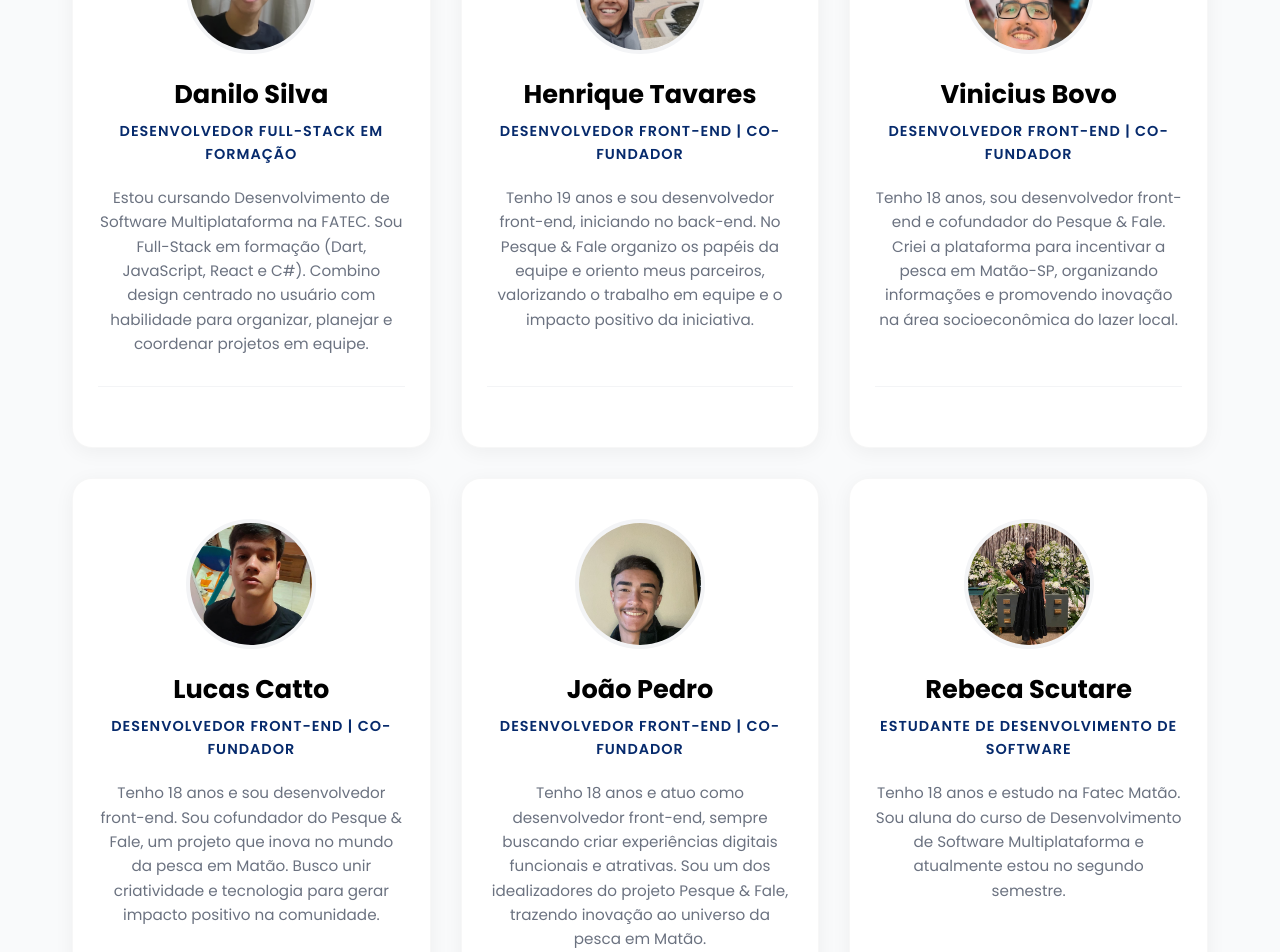
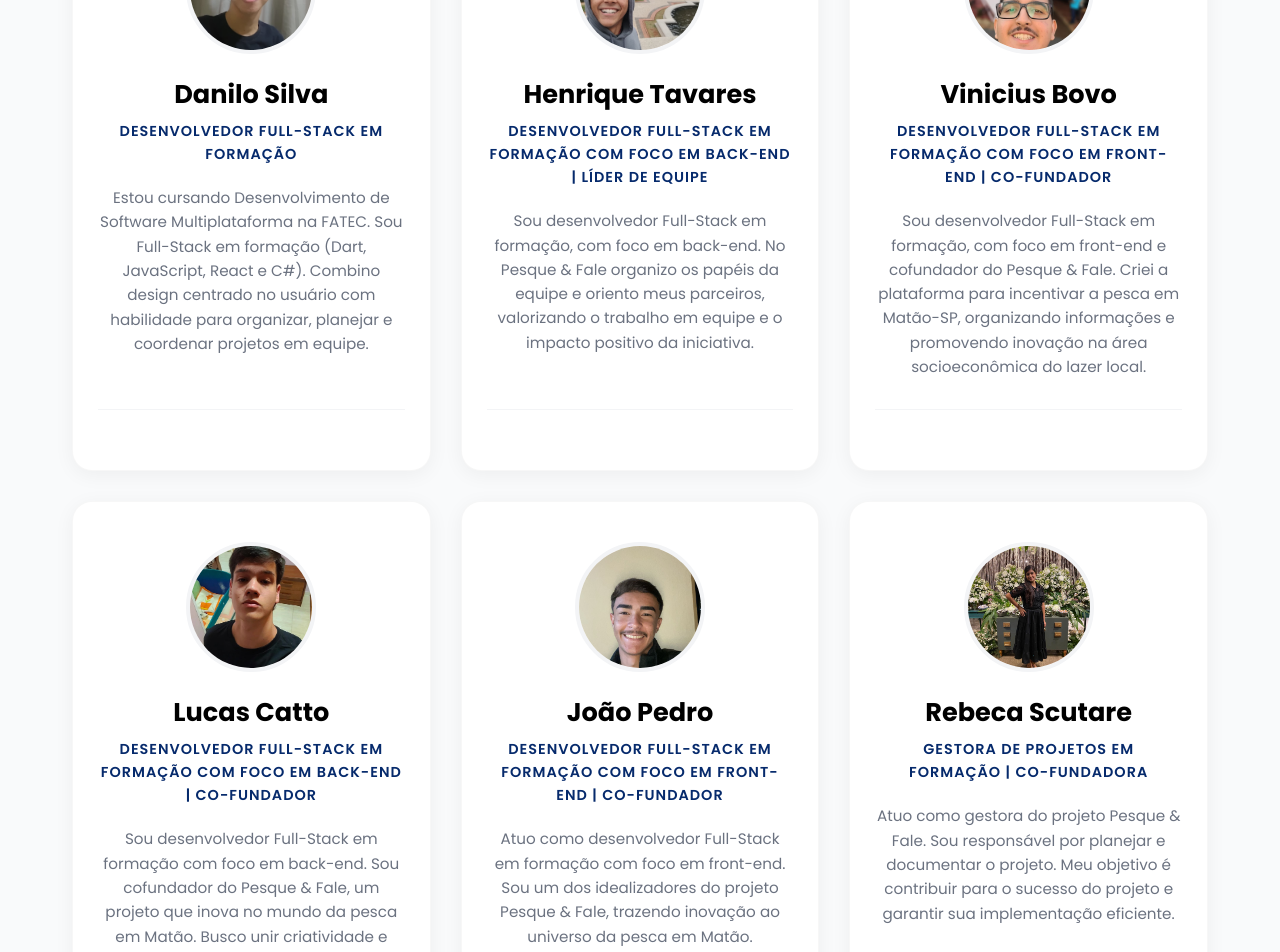
Before and after one commit to daniykt/Pesque-Fale, a React (Create React App) app: page / in a window 1280 px wide. Shown: the part 2240-3192 px from the top of the page. Built offline with nearby package versions, Linux system fonts and the light colour scheme; no server answers; a web font is replaced by a local one.

Commit message:
atualizei as descrições de cada membro do grupo

```diff
--- a/src/pages/Index/Index.jsx
+++ b/src/pages/Index/Index.jsx
@@ -23,40 +23,40 @@ const teamMembers = [
   },
   {
     nome: "Henrique Tavares",
-    role: "Desenvolvedor Front-End | Co-Fundador",
-    bio: "Tenho 19 anos e sou desenvolvedor front-end, iniciando no back-end. No Pesque & Fale organizo os papéis da equipe e oriento meus parceiros, valorizando o trabalho em equipe e o impacto positivo da iniciativa.",
+    role: "Desenvolvedor Full-Stack em Formação com foco em back-end | Líder de Equipe",
+    bio: "Sou desenvolvedor Full-Stack em formação, com foco em back-end. No Pesque & Fale organizo os papéis da equipe e oriento meus parceiros, valorizando o trabalho em equipe e o impacto positivo da iniciativa.",
     foto: imgFotoHenrique,
     linkedin: "#",
     github: "#"
   },
   {
     nome: "Vinicius Bovo",
-    role: "Desenvolvedor Front-End | Co-Fundador",
-    bio: "Tenho 18 anos, sou desenvolvedor front-end e cofundador do Pesque & Fale. Criei a plataforma para incentivar a pesca em Matão-SP, organizando informações e promovendo inovação na área socioeconômica do lazer local.",
+    role: "Desenvolvedor Full-Stack em Formação com foco em front-end | Co-Fundador",
+    bio: "Sou desenvolvedor Full-Stack em formação, com foco em front-end e cofundador do Pesque & Fale. Criei a plataforma para incentivar a pesca em Matão-SP, organizando informações e promovendo inovação na área socioeconômica do lazer local.",
     foto: imgFotoVinicius,
     linkedin: "#",
     github: "#"
   },
   {
     nome: "Lucas Catto",
-    role: "Desenvolvedor Front-End | Co-Fundador",
-    bio: "Tenho 18 anos e sou desenvolvedor front-end. Sou cofundador do Pesque & Fale, um projeto que inova no mundo da pesca em Matão. Busco unir criatividade e tecnologia para gerar impacto positivo na comunidade.",
+    role: "Desenvolvedor Full-Stack em Formação com foco em back-end | Co-Fundador",
+    bio: "Sou desenvolvedor Full-Stack em formação com foco em back-end. Sou cofundador do Pesque & Fale, um projeto que inova no mundo da pesca em Matão. Busco unir criatividade e tecnologia para gerar impacto positivo na comunidade.",
     foto: imgFotoLucas,
     linkedin: "#",
     github: "#"
   },
   {
     nome: "João Pedro",
-    role: "Desenvolvedor Front-End | Co-Fundador",
-    bio: "Tenho 18 anos e atuo como desenvolvedor front-end, sempre buscando criar experiências digitais funcionais e atrativas. Sou um dos idealizadores do projeto Pesque & Fale, trazendo inovação ao universo da pesca em Matão.",
+    role: "Desenvolvedor Full-Stack em Formação com foco em front-end | Co-Fundador",
+    bio: "Atuo como desenvolvedor Full-Stack em formação com foco em front-end. Sou um dos idealizadores do projeto Pesque & Fale, trazendo inovação ao universo da pesca em Matão.",
     foto: imgFotoJoao,
     linkedin: "#",
     github: "#"
   },
   {
     nome: "Rebeca Scutare",
-    role: "Estudante de Desenvolvimento de Software",
-    bio: "Tenho 18 anos e estudo na Fatec Matão. Sou aluna do curso de Desenvolvimento de Software Multiplataforma e atualmente estou no segundo semestre.",
+    role: "Gestora de Projetos em Formação | Co-Fundadora",
+    bio: "Atuo como gestora do projeto Pesque & Fale. Sou responsável por planejar e documentar o projeto. Meu objetivo é contribuir para o sucesso do projeto e garantir sua implementação eficiente.",
     foto: imgFotoRebeca,
     linkedin: "#",
     github: "#"
--- a/src/pages/Sobre/sobre.jsx
+++ b/src/pages/Sobre/sobre.jsx
@@ -23,36 +23,36 @@ const SobreNos = () => {
     {
       id: 2,
       nome: 'Henrique Tavares',
-      profissao: 'Desenvolvedor Front-End | Co-Fundador',
-      descricao: 'Tenho 19 anos e sou desenvolvedor front-end, iniciando no back-end. No Pesque & Fale organizo os papéis da equipe e oriento meus parceiros, valorizando o trabalho em equipe e o impacto positivo da iniciativa.',
+      profissao: 'Desenvolvedor Full-Stack em Formação com foco em back-end | Líder de Equipe',
+      descricao: 'Sou desenvolvedor Full-Stack em formação, com foco em back-end. No Pesque & Fale organizo os papéis da equipe e oriento meus parceiros, valorizando o trabalho em equipe e o impacto positivo da iniciativa.',
       foto: fotoHenrique,
     },
     {
       id: 3,
       nome: 'Vinícius Bovo',
-      profissao: 'Desenvolvedor Front-End | Co-Fundador',
-      descricao: 'Tenho 18 anos, sou desenvolvedor front-end e cofundador do Pesque & Fale. Criei a plataforma para incentivar a pesca em Matão-SP, organizando informações e promovendo inovação na área socioeconômica do lazer local.',
+      profissao: 'Desenvolvedor Full-Stack em Formação com foco em front-end | Co-Fundador',
+      descricao: 'Sou desenvolvedor Full-Stack em formação, com foco em front-end e cofundador do Pesque & Fale. Criei a plataforma para incentivar a pesca em Matão-SP, organizando informações e promovendo inovação na área socioeconômica do lazer local.',
       foto: fotoVinicius,
     },
     {
       id: 4,
       nome: 'Lucas Catto',
-      profissao: 'Desenvolvedor Front-End | Co-Fundador',
-      descricao: 'Tenho 18 anos e sou desenvolvedor front-end. Sou cofundador do Pesque & Fale, um projeto que inova no mundo da pesca em Matão. Busco unir criatividade e tecnologia para gerar impacto positivo na comunidade.',
+      profissao: 'Desenvolvedor Full-Stack em Formação com foco em back-end | Co-Fundador',
+      descricao: 'Sou desenvolvedor Full-Stack em formação, com foco em back-end. Sou cofundador do Pesque & Fale, um projeto que inova no mundo da pesca em Matão. Busco unir criatividade e tecnologia para gerar impacto positivo na comunidade.',
       foto: fotoLucas,
     },
     {
       id: 5,
       nome: 'João Pedro Ferreira',
-      profissao: 'Desenvolvedor Front-End | Co-Fundador',
-      descricao: 'Tenho 18 anos e atuo como desenvolvedor front-end, sempre buscando criar experiências digitais funcionais e atrativas. Sou um dos idealizadores do projeto Pesque & Fale, trazendo inovação ao universo da pesca em Matão.',
+      profissao: 'Desenvolvedor Full-Stack em Formação com foco em front-end | Co-Fundador',
+      descricao: 'Atuo como desenvolvedor Full-Stack em formação com foco em front-end. Sou um dos idealizadores do projeto Pesque & Fale, trazendo inovação ao universo da pesca em Matão.',
       foto: fotoJoao,
     },
     {
       id: 6,
       nome: 'Rebeca Scutare',
-      profissao: 'Estudante de Desenvolvimento de Software',
-      descricao: 'Tenho 18 anos e estudo na Fatec Matão. Sou aluna do curso de Desenvolvimento de Software Multiplataforma e atualmente estou no segundo semestre.',
+      profissao: 'Gestora de Projetos em Formação | Co-Fundadora',
+      descricao: 'Atuo como gestora do projeto Pesque & Fale. Sou responsável por planejar e documentar o projeto. Meu objetivo é contribuir para o sucesso do projeto e garantir sua implementação eficiente.',
       foto: fotoRebeca,
     }
   ];
```
